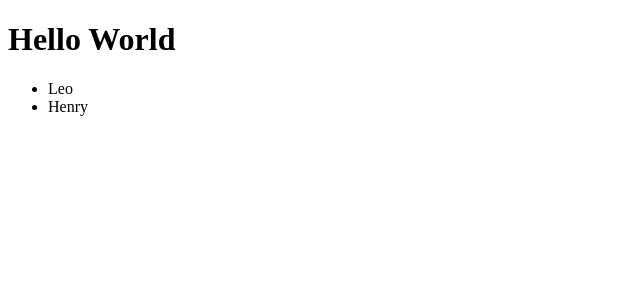
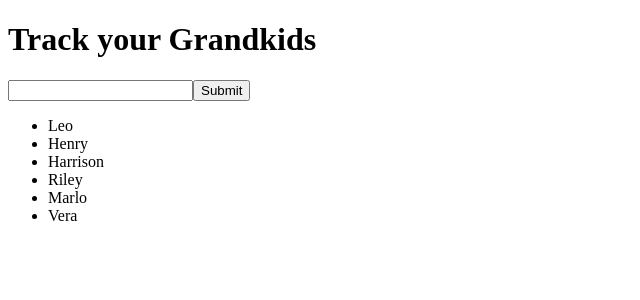
Before and after one commit to NickScalione525/child-tracker, a React (Create React App) app: page / in a window 1280 px wide. Shown: the top 300 px of the page, without its empty margins (0-640 px from the left). Built offline with nearby package versions, Linux system fonts and the light colour scheme.

Commit message:
adding an uncontrolled form to add children to the list

```diff
--- a/src/App.js
+++ b/src/App.js
@@ -1,14 +1,19 @@
 import React from 'react'
 import List from './List'
 
+
 class App extends React.Component {
 
+handleClick(e){
+  debugger
+  console.log("clicked!")
+}
+
 render(){
-  let listFromApp = ["Leo", "Henry"]
   return(
   <div>
-    <h1 className="greeting">Hello World</h1>
-    <List childList={listFromApp}/>
+    <h1 className="greeting">Track your Grandkids</h1>
+    <List />
   </div>
   )
 
--- /dev/null
+++ b/src/Child.js
@@ -0,0 +1,24 @@
+import React from 'react'
+
+
+class Child extends React.Component {
+
+    sendInfoBack(){
+        this.props.callBackFn("No. 7")
+    }
+
+
+    render(){
+        return <div>
+         <li key={this.props.i}>{this.props.child}</li>
+         </div>
+
+    }
+
+
+
+}
+
+
+
+export default Child
--- /dev/null
+++ b/src/ChildForm.js
@@ -0,0 +1,31 @@
+import React from 'react'
+
+class ChildForm extends React.Component{
+
+    constructor(){
+        super()
+        this.input = React.createRef()
+    }
+
+    handleSubmit(e){
+        e.preventDefault()
+        debugger
+
+    }
+
+
+    render(){
+        return(
+            <form onSubmit={this.handleSubmit.bind(this)}>
+                <input type="text" ref={this.input}/>
+                <input type="submit"/>
+            </form>
+        )
+
+
+    }
+
+
+}
+
+export default ChildForm
--- a/src/List.js
+++ b/src/List.js
@@ -1,18 +1,35 @@
 import React from 'react'
+import Child from './Child'
+import ChildForm from './ChildForm'
+import ChildFrom from './ChildForm'
 
 class List extends React.Component {
 
-    static defaultProps = {
-        childList: []
+    constructor(props){
+        super(props)
+        this.state = {childList: ["Leo", "Henry", "Harrison", "Riley", "Marlo", "Vera"]}
+        this.updateState = this.updateState.bind(this)
     }
 
+    // static defaultProps = {
+    //     childList: []
+    // }
+
+    updateState(arg){
+    this.setState((prevState, prevProps) => {
+        return {childList: [...prevState.childList, arg]}
+    })
+    }
 
     render(){
 
         return(
+            <div>
+                <ChildForm/>
         <ul>
-            {this.props.childList.map((child, i) => <li key={i}>{child}</li>)}
+            {this.state.childList.map((child, i) => <Child key={i} child={child} i={i}/>)}
         </ul>
+        </div>
         )
     }
 }
```
